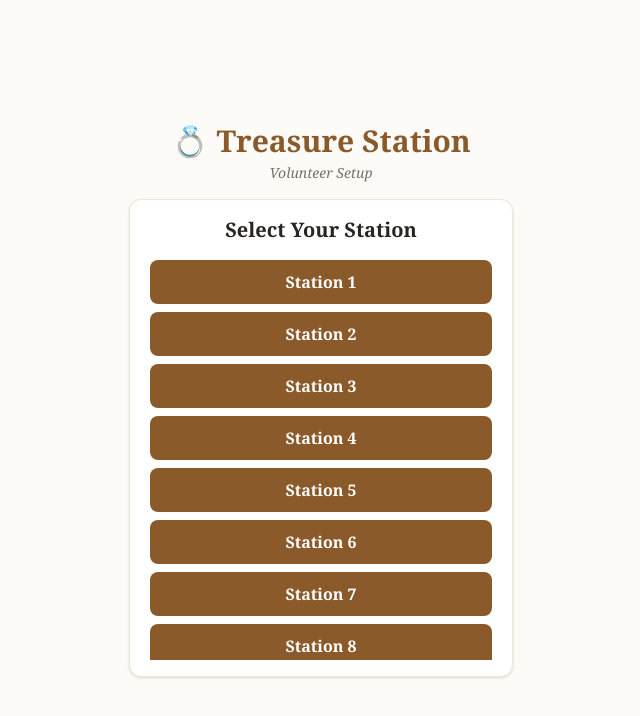
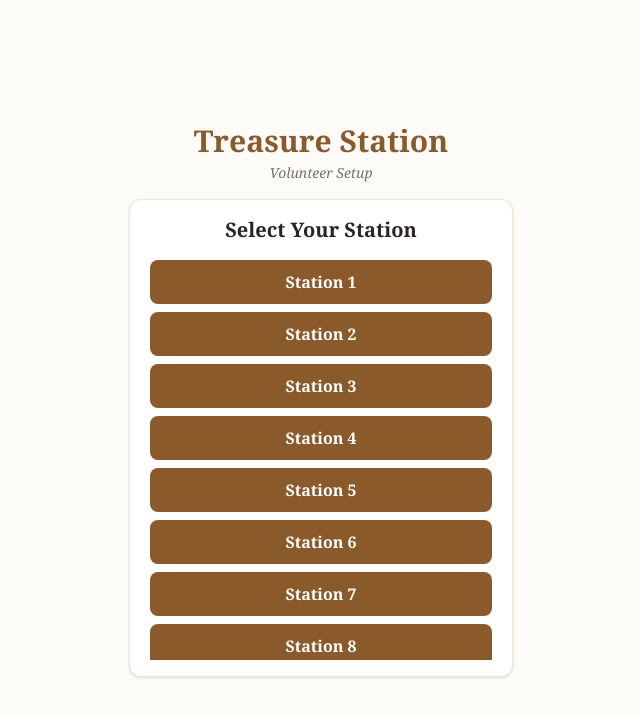
Before and after one commit to Sau-2003/treasure-station, a Next.js app in the folder treasure-station/: page / in a window 1280 px wide. Shown: the top 716 px of the page, without its empty margins (319-959 px from the left). Built offline with nearby package versions, Linux system fonts and the light colour scheme; no server answers.

Commit message:
changed app icon

```diff
--- a/treasure-station/src/app/page.tsx
+++ b/treasure-station/src/app/page.tsx
@@ -127,7 +127,7 @@ export default function TreasureStation() {
     return (
       <main className="min-h-[100dvh] bg-[#fdfbf7] text-stone-800 flex flex-col items-center justify-center p-3 font-serif">
         <div className="text-center mb-4">
-          <h1 className="text-2xl sm:text-3xl font-bold text-[#8b5a2b] mb-1">💍 Treasure Station</h1>
+          <h1 className="text-2xl sm:text-3xl font-bold text-[#8b5a2b] mb-1">Treasure Station</h1>
           <p className="italic text-xs sm:text-sm text-stone-500">Volunteer Setup</p>
         </div>
         <div className="bg-white border border-[#f0e6d2] shadow-sm rounded-xl p-4 w-full max-w-sm text-center">
```
